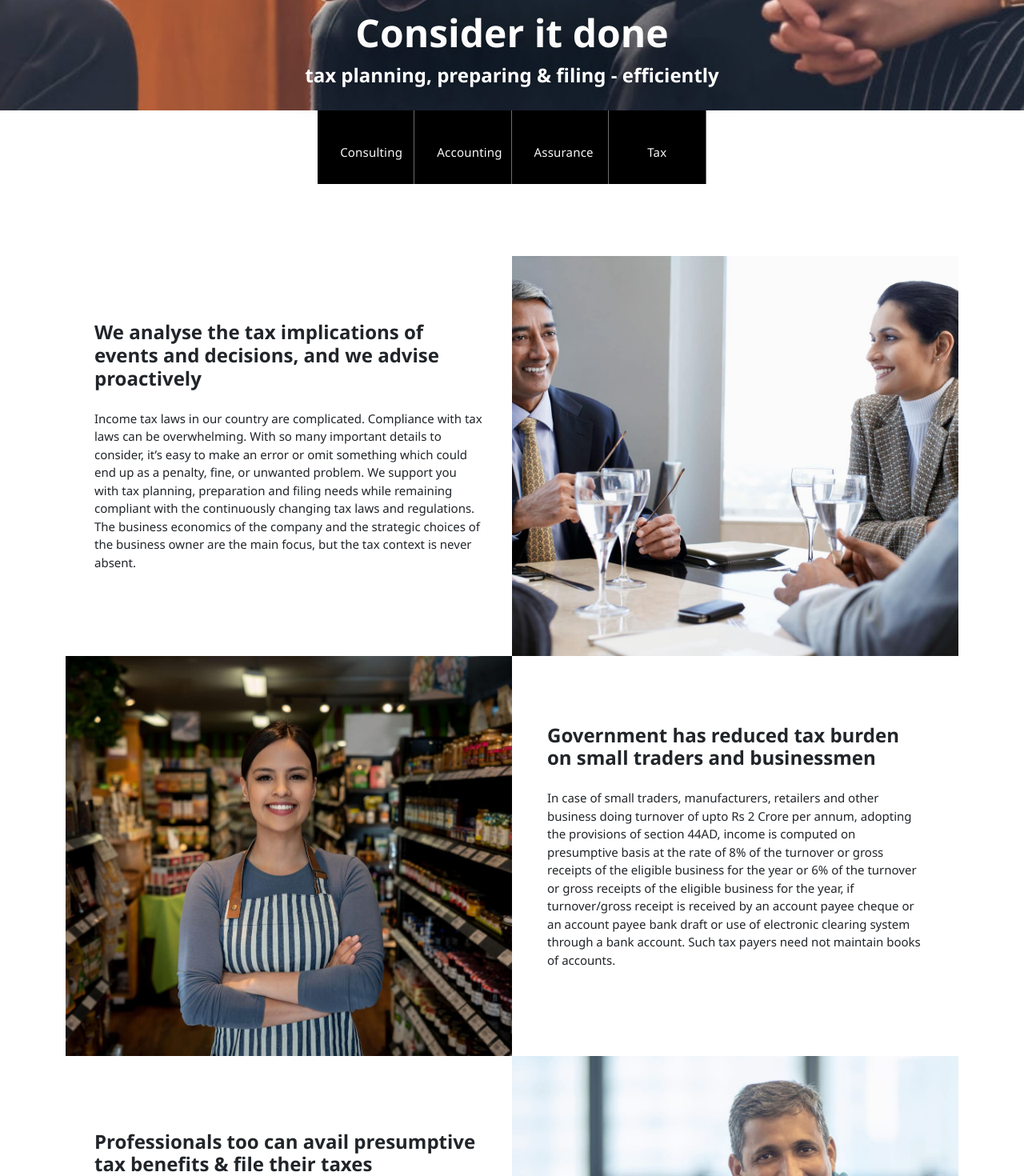
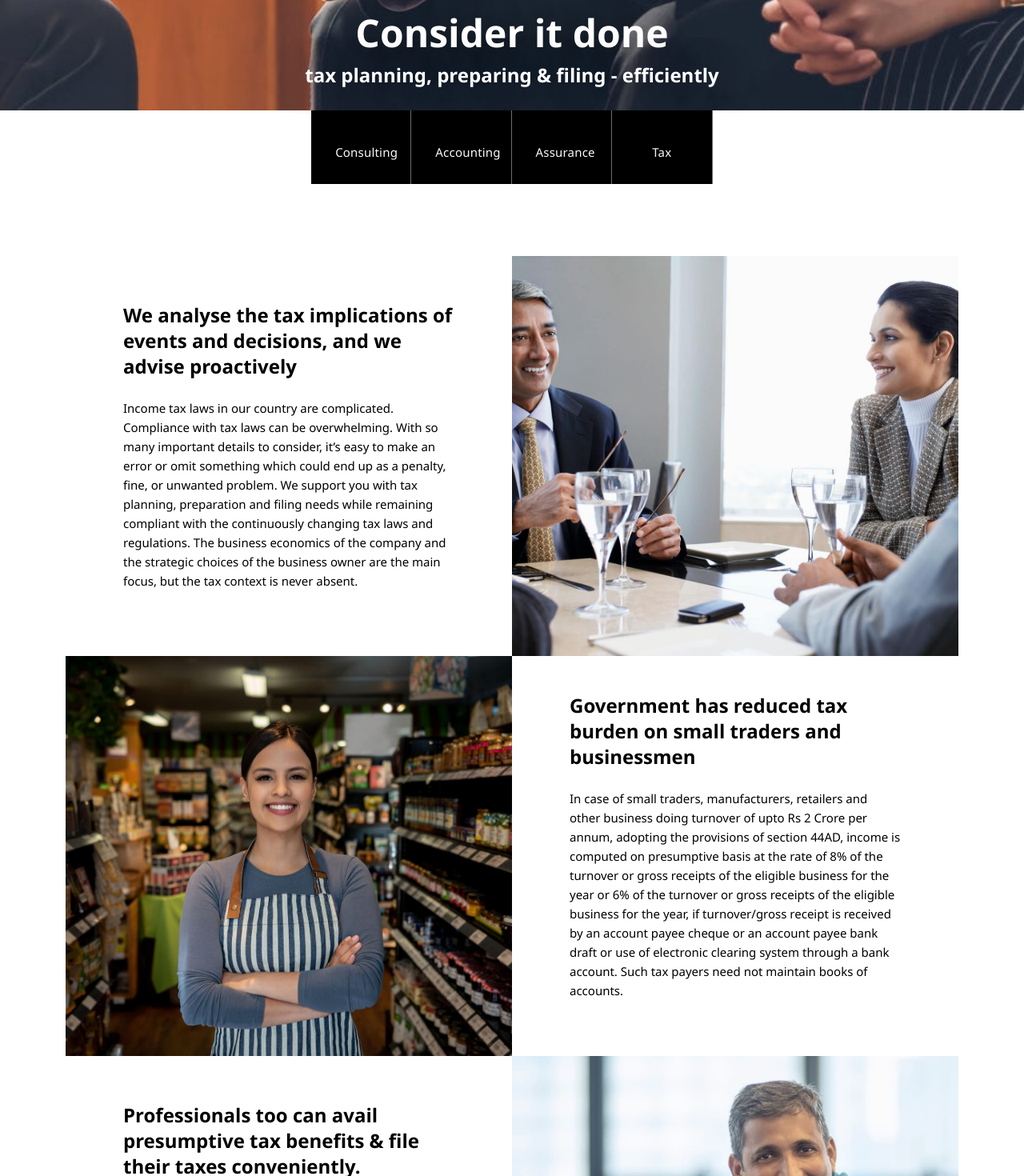
Before and after one commit to Swadhin2001/PandR, a Next.js app: page /tax in a window 1280 px wide. Shown: the part 440-1910 px from the top of the page at 80% size. Built offline with nearby package versions, Linux system fonts and the light colour scheme; a small style sheet from the web is missing.

Commit message:
bug fixed

```diff
--- a/src/components/Body_5.jsx
+++ b/src/components/Body_5.jsx
@@ -6,7 +6,9 @@ import Image_right from './Image_right'
 
 function Home_Body(props) {
   return (
-    <div className='mainBody'>
+    <div className="d-flex justify-content-center" >
+
+      <div className='mainBody container-1140'>
           <motion.div initial = {{opacity: 0, y: -20}} whileInView={{opacity: 1, y : 0}}
     transition={{ duration: 1}}>
             <Image_right image = {props.image1} heading = {props.heading1} about = {props.about1} link = {props.link} linkText = {props.linkText}/>
@@ -28,6 +30,7 @@ function Home_Body(props) {
             <Image_right image = {props.image5} heading = {props.heading5} about = {props.about5}/>
           </motion.div>
       </div>
+    </div>
   )
 }
 
--- a/src/components/Image_left.jsx
+++ b/src/components/Image_left.jsx
@@ -1,18 +1,16 @@
 import React from 'react'
-import Link from 'next/link'
 
 function Image_left(props) {
   return (
     <>
       <div className='container-xl'>
-          <div className="row " >
+          <div className="row" >
               <div className="col-md-6 body-image-left" style = {{"backgroundImage": `url(${props.image.src})`}}>
               </div>
               <div className="col-md-6 body-left-image-about about-mobile-space" >
-                <div className='mx-4 p-2'>
+                <div className='image-about'>
                   <h4  className='pb-3 body-image-h4' >{props.heading}</h4>
                   <p  className='pb-2 body-image-p' >{props.about}</p>
-                  <Link href={`${props.link}`} className='text-decoration-none text-dark'>{props.linkText}</Link>
                 </div>
               </div>
           </div>
--- a/src/components/Image_right.jsx
+++ b/src/components/Image_right.jsx
@@ -1,15 +1,13 @@
 import React from 'react'
-import Link from 'next/link'
 
 function Image_left(props) {
   return (
     <div className='container-xl'>
         <div className="row row-odd">
             <div className="col-md-6 body-right-image-about about-mobile-space" >
-              <div className='mx-3 p-2'>
+              <div className='image-about'>
                 <h4 className='pb-3 body-image-h4' >{props.heading}</h4>
                 <p className='pb-2 body-image-p'>{props.about}</p>
-                <Link href={`${props.link}`} className='text-decoration-none text-dark'>{props.linkText}</Link>
               </div>
             </div>
             <div className="col-md-6 body-image-right" style = {{"backgroundImage": `url(${props.image.src})`}}>
--- a/src/pages/Home_page.jsx
+++ b/src/pages/Home_page.jsx
@@ -1,5 +1,6 @@
 import React, { Fragment } from 'react'
 import Header from '../components/Header'
+import Link from 'next/link'
 import Elementor_widget_wrap from '../components/Elementor_widget_wrap'
 import Footer from '../components/Footer'
 import Body_5 from '@/components/Body_5'
@@ -25,7 +26,7 @@ function Home_page() {
 
         heading4 = "Tax" about4 = "Prudent tax planning and strategy is often the key to successfully & legally reducing your tax liability. We go beyond tax compliance & proactively recommend tax strategies to optimise your tax."
       />
-      <Body_5 image1 = {banner_image1} heading1 = "We are a full service New-age CA firm, with our office in Bangalore, India" about1 = "Prakash & Rajaguru is a full service chartered accountancy firm based out of Bangalore, Karnataka, India. We are a member of the Institute of Chartered Accountants of India (ICAI) from April 2010 and have completed 10+ highly successful years in the profession. CA Rajaguru CG and CA AR Pai are currently the two partners of the firm and are well supported by several associates. All of us are driven by only one vision – to provide exceptional services to our clients with a high degree of professionalism, knowledge, trust & independence." link = "/about-us" linkText = "&gt;&gt; Know more about us"
+      <Body_5 image1 = {banner_image1} heading1 = "We are a full service New-age CA firm, with our office in Bangalore, India" about1 = {<Fragment>Prakash & Rajaguru is a full service chartered accountancy firm based out of Bangalore, Karnataka, India. We are a member of the Institute of Chartered Accountants of India (ICAI) from April 2010 and have completed 10+ highly successful years in the profession. CA Rajaguru CG and CA AR Pai are currently the two partners of the firm and are well supported by several associates. All of us are driven by only one vision – to provide exceptional services to our clients with a high degree of professionalism, knowledge, trust & independence. <br /> <br /> <i aria-hidden = "true" className='fas'/><Link href = "/about-us" className = "text-decoration-none text-black">Know more about us</Link> </Fragment>}
 
       image2 = {banner_image2} heading2 = "The choice of a CA firm can make significant difference to your business." about2 = "During these days of rapid economic & regulatory reforms that the country is undergoing, serious advice & support on accounting, tax, compliance, statutory and regulatory matters and other critical matters concerning your business is crucial for its existence, sustenance and growth. Our services benefit companies of all sizes including but not limitied to India subsidiaries of foreign parent companies, stand-alone companies operating in India, funded companies, closely held companies, start-ups, product companies, services companies etc. Choose a firm that specialises in your particular field or industry, and you’ll benefit from specific expertise that matches your scale, nature and type of business."
 
--- a/src/styles/globals.css
+++ b/src/styles/globals.css
@@ -22,7 +22,7 @@
   background-position: bottom;
 }
 .elementor-widget-wrap a{
-  padding: 30px 28px 30px 28px;
+  padding: 30px 30px 30px 30px;
   background-color: rgb(0, 0, 0);
   color: white;
   /* border-left:0.1px solid white; */
@@ -108,6 +108,19 @@
   text-decoration: none;
   color: white;
 }
+.fas {
+  -moz-osx-font-smoothing: grayscale;
+  -webkit-font-smoothing: antialiased;
+  display: inline-block;
+  font-style: normal;
+  font-variant: normal;
+  text-rendering: auto;
+  line-height: 1;
+}
+.fa, .fas {
+  font-family: "Font Awesome 5 Free";
+  font-weight: 900;
+}
 @keyframes transitionIn{
   from{
       opacity: 0;
@@ -157,11 +170,15 @@
   display: flex;
   align-items: center;
 }
+.image-about{
+  padding: 0px 60px 0px 60px;
+}
 .body-image-right{
   background-position: center center;
   background-repeat: no-repeat;
   background-size: cover;
   height: 500px;
+  width: 600px;
 }
 .body-right-image-about{
   display: flex;
@@ -184,10 +201,14 @@
 .body-image-h4{
   font-weight: 600;
   font-size: 24px;
+  line-height: 32px;
+  color:#000000;
 }
 .body-image-p{
   font-weight: 400;
   font-size: 15px;
+  line-height: 24px;
+  color: #000000;
 }
 .footer-image{
   height: 400px;
```
Lines whose indentation alone changed are shown as unchanged.
